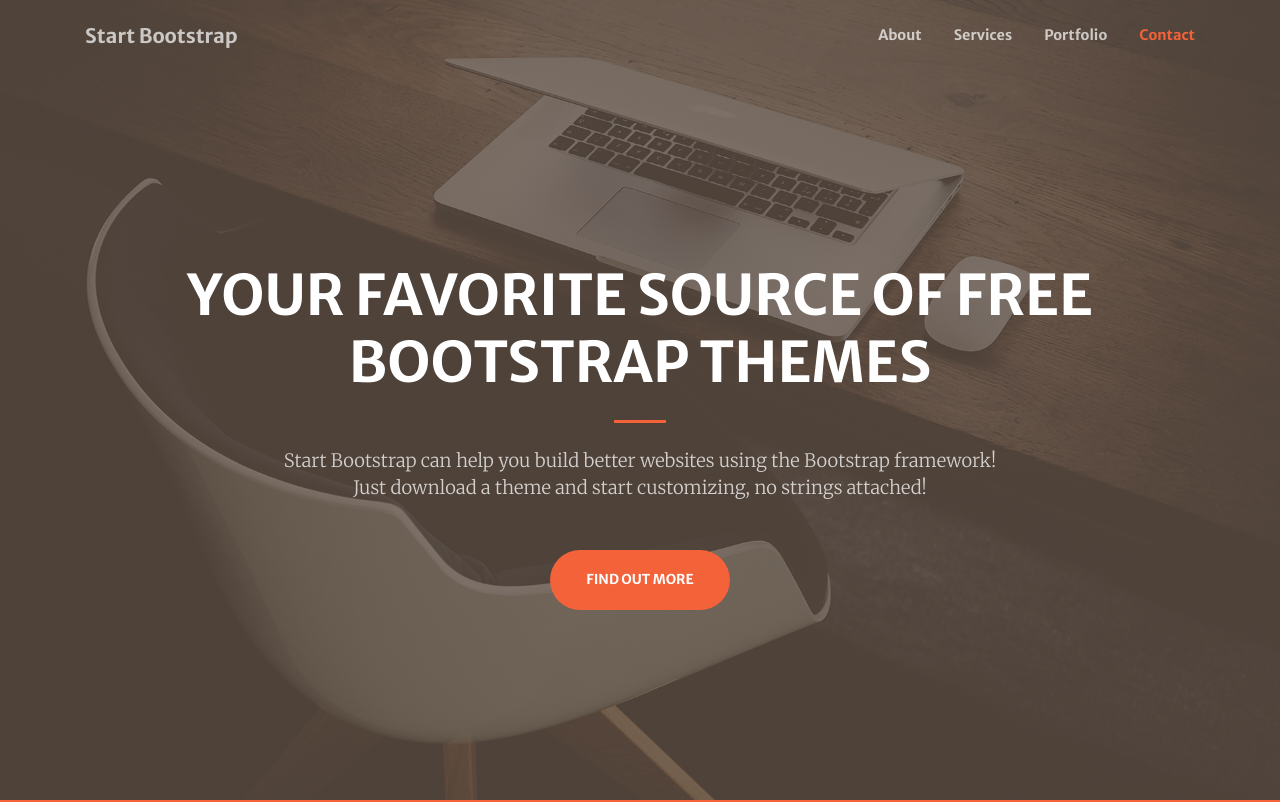
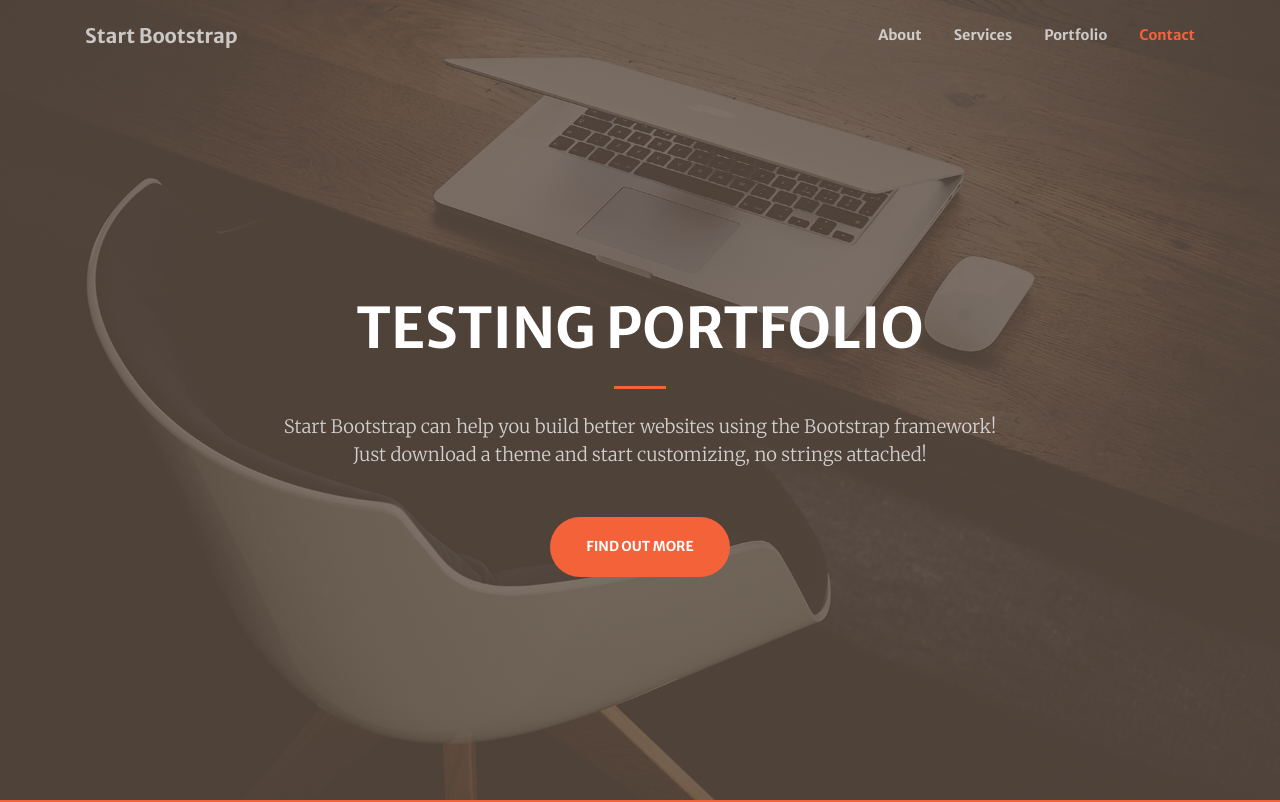
Before and after one commit to micheal-oreilly/micheal-oreilly.github.io, a website with bundled scripts: page index.html in a window 1280 px wide. Shown: the top 802 px of the page. Built offline with nearby package versions, Linux system fonts and the light colour scheme.

Commit message:
Update index.html

```diff
--- a/index.html
+++ b/index.html
@@ -58,7 +58,7 @@
     <div class="container h-100">
       <div class="row h-100 align-items-center justify-content-center text-center">
         <div class="col-lg-10 align-self-end">
-          <h1 class="text-uppercase text-white font-weight-bold">Your Favorite Source of Free Bootstrap Themes</h1>
+          <h1 class="text-uppercase text-white font-weight-bold">testing portfolio</h1>
           <hr class="divider my-4">
         </div>
         <div class="col-lg-8 align-self-baseline">
```
